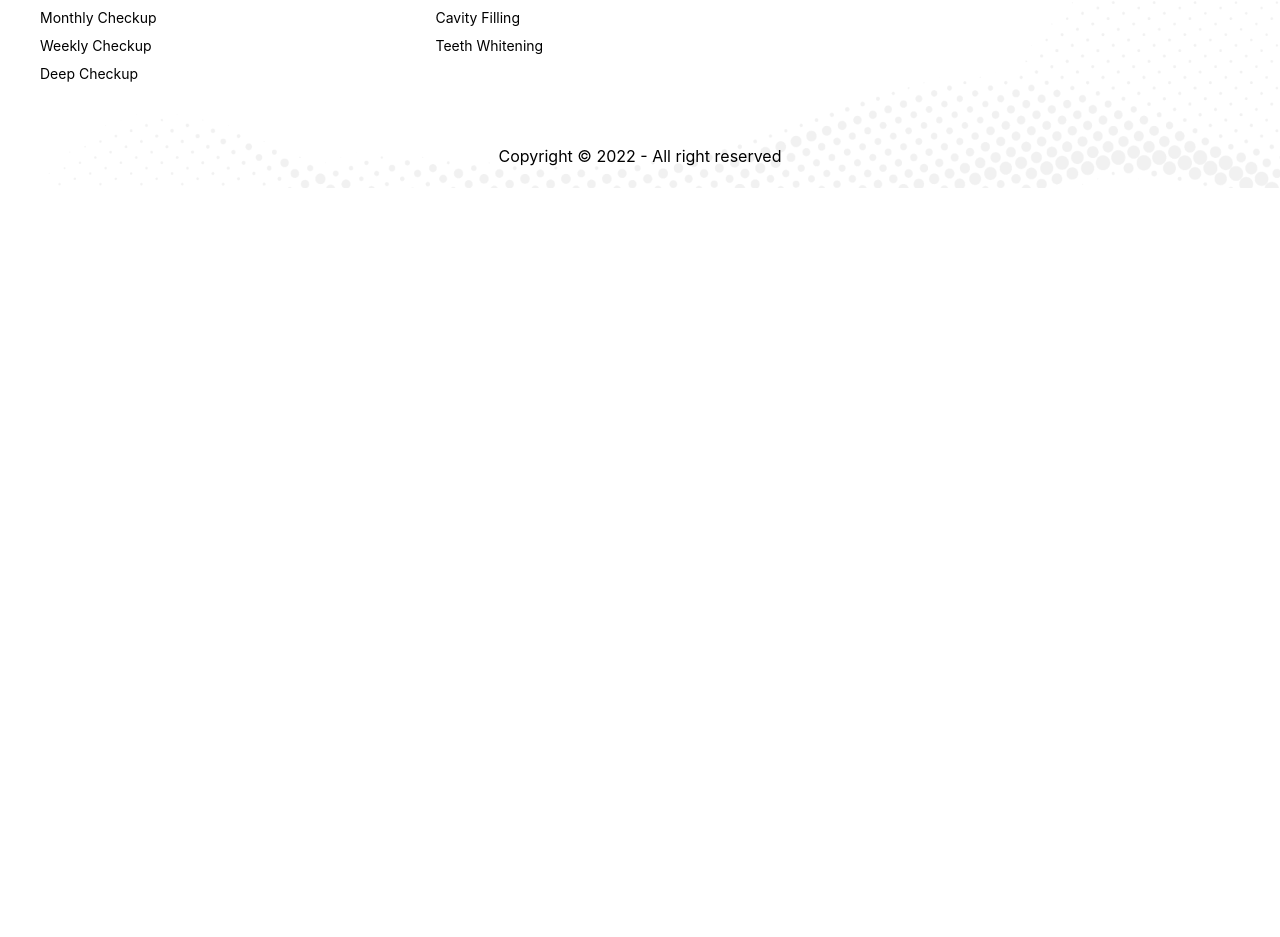
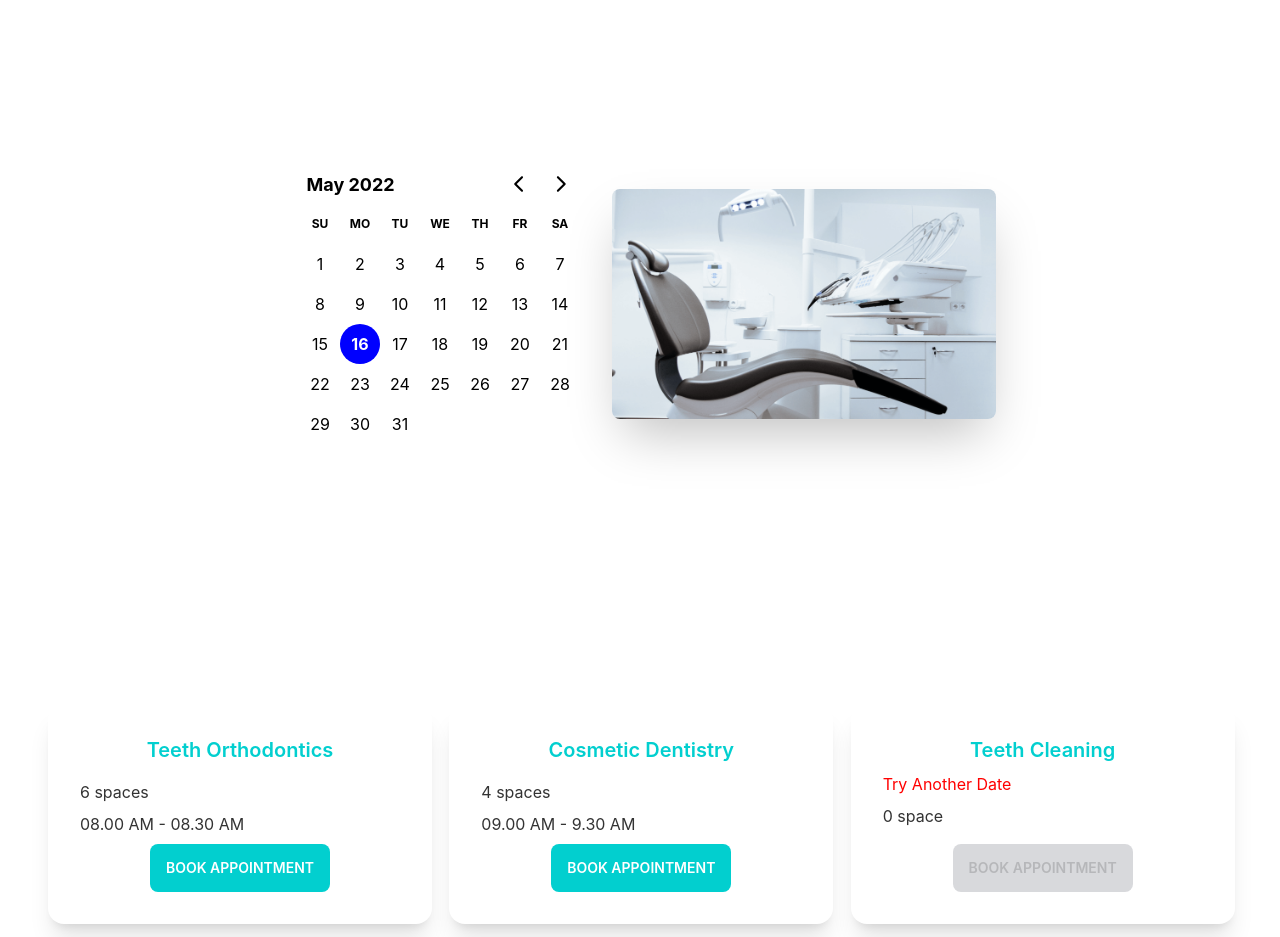
Before and after one commit to sohan284/Doctors-portal, a React (Create React App) app: page /appointment in a window 1280 px wide. Shown: the part 160-1097 px from the top of the page. Before the commit the page ends 800 px from the top, so only its background shows below. Built offline with nearby package versions, Linux system fonts and the light colour scheme.

Commit message:
appointment

```diff
--- a/package.json
+++ b/package.json
@@ -7,7 +7,9 @@
     "@testing-library/react": "^13.2.0",
     "@testing-library/user-event": "^13.5.0",
     "daisyui": "^2.15.0",
+    "date-fns": "^2.28.0",
     "react": "^18.1.0",
+    "react-day-picker": "^8.0.5",
     "react-dom": "^18.1.0",
     "react-router-dom": "^6.3.0",
     "react-scripts": "5.0.1",
--- /dev/null
+++ b/public/services.json
@@ -0,0 +1,57 @@
+[
+    {
+      "_id": 1,
+      "name": "Teeth Orthodontics",
+      "slots": [
+        "08.00 AM - 08.30 AM",
+        "08.30 AM - 09.00 AM",
+        "09.00 AM - 9.30 AM",
+        "09.30 AM - 10.00 AM",
+        "10.00 AM - 10.30 AM",
+        "10.30 AM - 11.00 AM"
+      ]
+    },
+    {
+      "_id": 2,
+      "name": "Cosmetic Dentistry",
+      "slots": [
+        "09.00 AM - 9.30 AM",
+        "09.30 AM - 10.00 AM",
+        "10.00 AM - 10.30 AM",
+        "10.30 AM - 11.00 AM"
+      ]
+    },
+    {
+      "_id": 3,
+      "name": "Teeth Cleaning",
+      "slots": []
+    },
+    {
+      "_id": 4,
+      "name": "Cavity Protection",
+      "slots": [
+        "10.00 AM - 10.30 AM",
+        "10.30 AM - 11.00 AM"
+      ]
+    },
+    {
+      "_id": 5,
+      "name": "Pediatric Dental",
+      "slots": [
+        "08.30 AM - 09.00 AM",
+        "09.00 AM - 9.30 AM",
+        "09.30 AM - 10.00 AM",
+        "10.00 AM - 10.30 AM",
+        "10.30 AM - 11.00 AM"
+      ]
+    },
+    {
+      "_id": 6,
+      "name": "Oral Surgery",
+      "slots": [
+        "09.30 AM - 10.00 AM",
+        "10.00 AM - 10.30 AM",
+        "10.30 AM - 11.00 AM"
+      ]
+    }
+  ]
--- a/src/App.js
+++ b/src/App.js
@@ -4,18 +4,20 @@ import Header from './Shared/Header/Header';
 import { Route, Routes } from 'react-router-dom';
 import Home from './Pages/Home/Home';
 import Footer from './Shared/Footer/Footer';
+import Appointment from './Pages/Appointment/Appointment';
 
 function App() {
   return (
-    <div className='bg-white App'>
+    <div className='bg-white App max-w-7xl mx-auto px-12'>
       <Header></Header>
       <Routes>
         <Route path='/' element={<Home></Home>}></Route>
-        <Route path='/apoinment' element={<Home></Home>}></Route>
+        <Route path='/home' element={<Home></Home>}></Route>
+        <Route path='/appointment' element={<Appointment></Appointment>}></Route>
         <Route path='/about' element={<Home></Home>}></Route>
         <Route path='/review' element={<Home></Home>}></Route>
       </Routes>
-      <Footer></Footer>
+
     </div>
   );
 }
--- /dev/null
+++ b/src/Pages/Appointment/Appointment.js
@@ -0,0 +1,17 @@
+import React, { useState } from 'react';
+import Footer from '../../Shared/Footer/Footer';
+import AppointmentBanner from './AppointmentBanner';
+import AvailableAppointment from './AvailableAppointment';
+
+const Appointment = () => {
+    const [date,setDate] = useState(new Date());
+    return (
+        <div>
+            <AppointmentBanner date={date} setDate={setDate}></AppointmentBanner>
+            <AvailableAppointment date={date}></AvailableAppointment>
+            <Footer></Footer>
+        </div>
+    );
+};
+
+export default Appointment;
--- /dev/null
+++ b/src/Pages/Appointment/AppointmentBanner.js
@@ -0,0 +1,25 @@
+import React, { useState } from 'react';
+import chair from './../../assets/images/chair.png'
+import { DayPicker } from 'react-day-picker';
+import 'react-day-picker/dist/style.css';
+import { format } from 'date-fns';
+
+const AppointmentBanner = ({date,setDate}) => {
+
+    return (
+        <div class="hero min-h-screen bg-white text-black">
+            <div class="hero-content flex-col lg:flex-row-reverse">
+                <img src={chair} class="max-w-sm rounded-lg shadow-2xl" />
+                <div>
+                <DayPicker
+                        mode="single"
+                        selected={date}
+                        onSelect={setDate}
+                    />
+                </div>
+            </div>
+        </div>
+    );
+};
+
+export default AppointmentBanner;
--- /dev/null
+++ b/src/Pages/Appointment/AvailableAppointment.js
@@ -0,0 +1,30 @@
+import React, { useEffect, useState } from 'react';
+import { format } from 'date-fns';
+import Service from './Service';
+import BookingModal from './BookingModal';
+
+const AvailableAppointment = ({date}) => {
+    const [services,setServices] = useState([]);
+    const [treatment,setTreatment] = useState(null);
+
+    useEffect(()=>{
+        fetch(`services.json`)
+        .then(res=>res.json())
+        .then(data=>setServices(data))
+    },[])
+
+    return (
+       <div>
+            <div className='grid grid-cols-3 gap-5'>
+           {
+               services.map(service=> <Service service={service} key={service._id}
+               setTreatment={setTreatment}
+               ></Service>)
+           }
+        </div>
+        {treatment && <BookingModal treatment={treatment}></BookingModal>}
+       </div>
+    );
+};
+
+export default AvailableAppointment;
--- /dev/null
+++ b/src/Pages/Appointment/BookingModal.js
@@ -0,0 +1,22 @@
+import React from 'react';
+
+const BookingModal = ({treatment}) => {
+    const {name,slots} = treatment;
+    return (
+        <div>
+            <input type="checkbox" id="booking-modal" class="modal-toggle" />
+            <div class="modal modal-bottom sm:modal-middle">
+                <div class="modal-box">
+                    <h3 class="font-bold text-lg text-doctors">{name}</h3>
+                    <label for="booking-modal" class="btn btn-sm btn-circle absolute right-2 top-2">✕</label>
+                    <p class="py-4">You've been selected for a chance to get one year of subscription to use Wikipedia for free!</p>
+                    <div class="modal-action">
+                        <label for="booking-modal" class="btn">Yay!</label>
+                    </div>
+                </div>
+            </div>
+        </div>
+    );
+};
+
+export default BookingModal;
--- /dev/null
+++ b/src/Pages/Appointment/Service.js
@@ -0,0 +1,32 @@
+import React, { useState } from 'react';
+
+const Service = ({service,setTreatment}) => {
+    const {name,slots} = service;
+
+    return (
+        <div>
+            <div class="card w-96 bg-white shadow-xl">
+                <div class="card-body">
+                    <h2 class="card-title justify-center text-doctors">{name}</h2>
+                    <p>{
+                       slots.length > 0
+                       ?
+                       <span></span>
+                       :
+                       <span className='text-[red]'>Try Another Date</span>
+                        }</p>
+                    <p>{slots.length} {slots.length > 1? 'spaces' : 'space'}</p>
+                    <p>{slots[0]}</p>
+                    <div class="card-actions justify-center">
+
+                        <label
+                        onClick={()=>setTreatment(service)}
+                        disabled={slots.length === 0}  for="booking-modal" class="btn bg-doctors text-white border-0 modal-button">BOOK APPOINTMENT</label>
+                    </div>
+                </div>
+            </div>
+        </div>
+    );
+};
+
+export default Service;
--- a/src/Pages/Home/Home.js
+++ b/src/Pages/Home/Home.js
@@ -7,6 +7,7 @@ import info from './Info';
 import Services from './Services';
 import Testimonial from './Testimonial';
 import Contact from './Contact';
+import Footer from '../../Shared/Footer/Footer';
 
 const Home = () => {
     return (
@@ -20,6 +21,7 @@ const Home = () => {
            <Appoinment></Appoinment>
            <Testimonial></Testimonial>
            <Contact></Contact>
+           <Footer></Footer>
 
         </div>
     );
--- a/src/Pages/Home/MakeAppoinment.js
+++ b/src/Pages/Home/MakeAppoinment.js
@@ -6,7 +6,7 @@ import PrimaryButton from '../../Shared/PrimaryButton';
 const MakeAppoinment = () => {
     return (
       <section style={{background: `url(${appoinment})`}} className='flex justify-center mt-10 items-center text-white'>
-          <div  className='flex-1 hidden lg:block md:block'>
+          <div  className='flex-1 hidden lg:block md:block p-3'>
               <img className='mt-[-100px]' src={doctor} alt="" />
           </div>
           <div className='flex-1'>
--- a/src/Shared/Header/Header.js
+++ b/src/Shared/Header/Header.js
@@ -4,14 +4,14 @@ import { Link } from 'react-router-dom';
 const Header = () => {
     const menuItems = <>
         <li><Link to="/home" >Home</Link></li>
-        <li><Link to="/apoinment" >Apoinment</Link></li>
+        <li><Link to="/appointment" >Appoitnment</Link></li>
         <li><Link to="/review" >Review</Link></li>
         <li><Link to="/contact" >Contact</Link></li>
         <li><Link to="/about" >About</Link></li>
         <li><Link to="/login" >Login</Link></li></>
     return (
         <div>
-            <div class="navbar bg-base-100">
+            <div class="navbar bg-[#ffffff] text-black">
                 <div class="navbar-start">
                     <div class="dropdown">
                         <label tabindex="0" class="btn btn-ghost lg:hidden">
```
Also changed, not shown: 1 other file (tests, documents, lock files or other folders).
